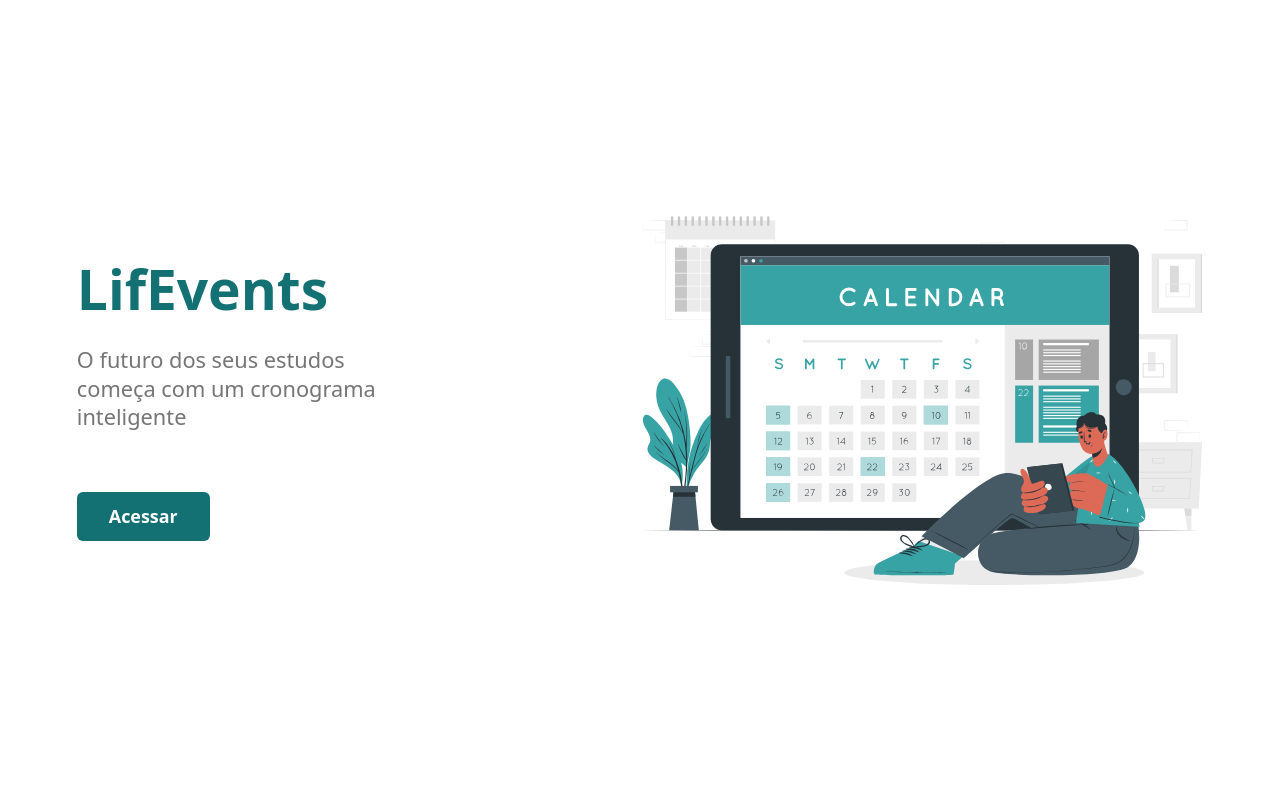
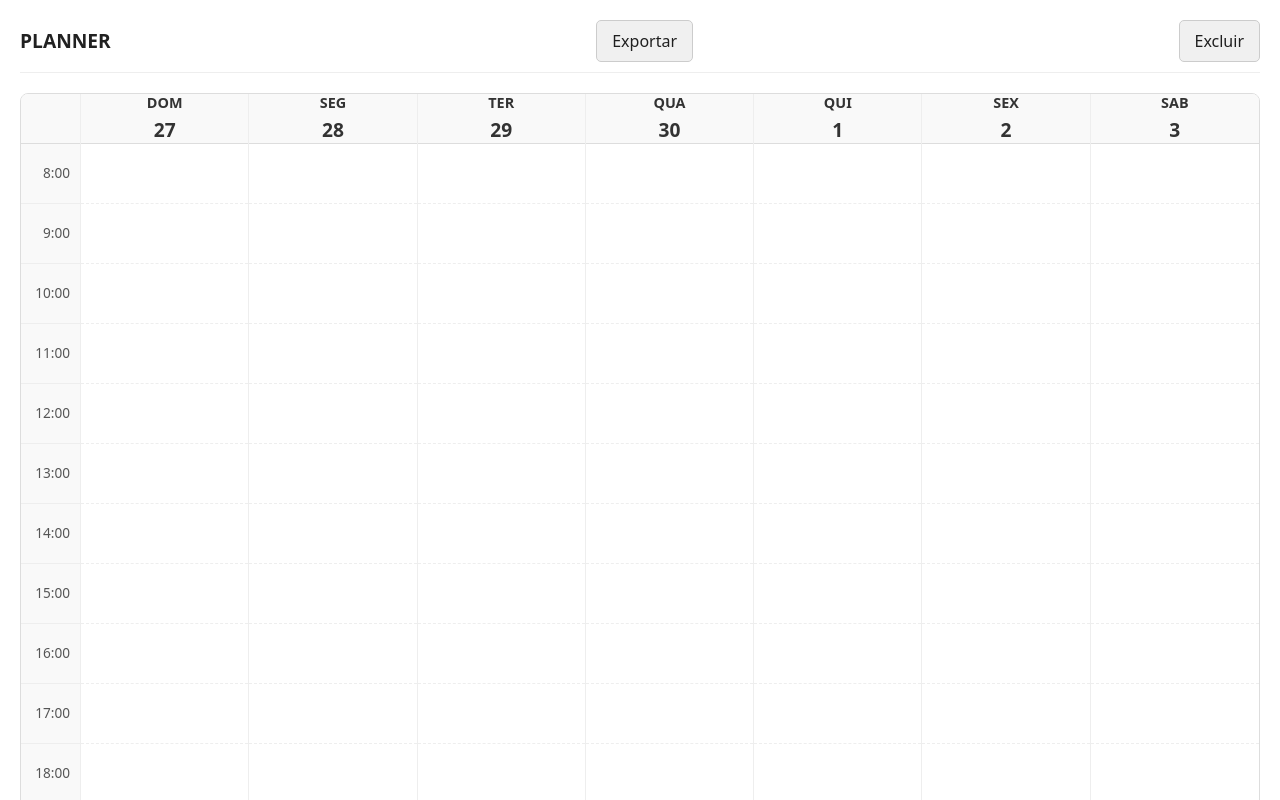
Before and after one commit to isabellaCE/life-events, a Vue app: page /planner in a window 1280 px wide. Before the commit this address led to /. Shown: the top 800 px of the page. Built offline with nearby package versions, Linux system fonts and the light colour scheme.

Commit message:
feat: tela planner

```diff
--- a/router.js
+++ b/router.js
@@ -2,6 +2,7 @@ import { createRouter, createWebHistory } from 'vue-router';
 import telaCapa from './src/telaCapa.vue';
 import selecaoSemana from './src/selecaoSemana.vue';
 import exibicao from './src/exibicao.vue';
+import Planner from './src/Planner.vue';
 
 const routes = [
   {
@@ -26,6 +27,11 @@ const routes = [
     })
   },
   {
+    path: '/planner',
+    name: 'Planner',
+    component: Planner
+  },
+  {
     path: '/:catchAll(.*)',
     redirect: '/'
   }
--- /dev/null
+++ b/src/Planner.vue
@@ -0,0 +1,266 @@
+<template>
+  <div class="planner-container">
+    <div class="planner-header">
+      <span>PLANNER</span>
+      <button>Exportar</button>
+      <button>Excluir</button>
+    </div>
+
+    <!-- <MenuAddTask :show="true"></MenuAddTask> -->
+
+    <div class="calendar-grid">
+      <div class="time-column">
+        <div class="time-header"></div> <div v-for="hour in hours" :key="hour" class="hour-slot">
+          {{ hour }}:00
+        </div>
+      </div>
+
+      <div v-for="day in weekDays" :key="day.date" class="day-column">
+        <div class="day-header">
+          <span class="day-name">{{ day.name }}</span>
+          <span class="day-date">{{ day.date.getDate() }}</span>
+        </div>
+        <div class="day-slots">
+          <div v-for="hour in hours" :key="hour" class="hour-grid-line"></div>
+          <div
+            v-for="event in filteredEvents(day.date)"
+            :key="event.nome + event.data + event.horarioInicio"
+            class="calendar-event"
+            :style="getEventStyle(event)"
+          >
+            <div class="event-name">{{ event.nome }}</div>
+            <div class="event-time">{{ event.horarioInicio }} - {{ event.horarioFim }}</div>
+          </div>
+        </div>
+      </div>
+    </div>
+  </div>
+</template>
+
+<script>
+import MenuAddTask from './MenuAddTask.vue'; // Mantenha se for usar, senão, pode remover
+
+export default {
+  name: 'Planner',
+  components: {
+    MenuAddTask // Mantenha se for usar, senão, pode remover
+  },
+  data() {
+    return {
+      tasks: [], // Array para armazenar as tarefas do localStorage
+      weekDays: [], // Array para armazenar os dias da semana a serem exibidos
+      hours: Array.from({ length: 15 }, (_, i) => i + 8), // Horas de 8 a 17 (10 horas no total, começando da 8)
+      // Ajuste o `length` e o `i + 8` conforme o range de horas que você quer exibir.
+      // Ex: Array.from({ length: 18 }, (_, i) => i) para horas de 0 a 17
+    };
+  },
+  mounted() {
+    // Carrega as tarefas do localStorage quando o componente é montado
+    this.loadTasksFromLocalStorage();
+    // Gera os dias da semana para exibição
+    this.generateWeekDays();
+  },
+  methods: {
+    loadTasksFromLocalStorage() {
+      try {
+        const storedTasks = localStorage.getItem('tasks'); // Supondo que você salve como 'minhasTarefas'
+        if (storedTasks) {
+          this.tasks = JSON.parse(storedTasks);
+          console.log('Tarefas carregadas do Local Storage:', this.tasks);
+        } else {
+          console.log('Nenhuma tarefa encontrada no Local Storage.');
+        }
+      } catch (e) {
+        console.error("Erro ao carregar tarefas do Local Storage:", e);
+        this.tasks = [];
+      }
+    },
+    generateWeekDays() {
+      const today = new Date();
+      // Encontra o domingo da semana atual
+      const sunday = new Date(today);
+      sunday.setDate(today.getDate() - today.getDay()); // today.getDay() retorna 0 para domingo, 1 para segunda, etc.
+
+      this.weekDays = [];
+      for (let i = 0; i < 7; i++) {
+        const day = new Date(sunday);
+        day.setDate(sunday.getDate() + i);
+        this.weekDays.push({
+          name: this.getDayName(day.getDay()),
+          date: day,
+        });
+      }
+    },
+    getDayName(dayIndex) {
+      const names = ['DOM', 'SEG', 'TER', 'QUA', 'QUI', 'SEX', 'SAB'];
+      return names[dayIndex];
+    },
+    filteredEvents(date) {
+      const formattedDate = date.toISOString().split('T')[0]; // Formato YYYY-MM-DD
+      return this.tasks.filter(task => task.data === formattedDate);
+    },
+    getEventStyle(event) {
+      const startHour = parseInt(event.horarioInicio.split(':')[0]);
+      const startMinute = parseInt(event.horarioInicio.split(':')[1]);
+      const endHour = parseInt(event.horarioFim.split(':')[0]);
+      const endMinute = parseInt(event.horarioFim.split(':')[1]);
+
+      // Calcula a posição de início (top) em pixels
+      // Cada hora tem 60px de altura (definido no CSS .hour-slot e .hour-grid-line)
+      // A primeira hora exibida é 8:00 (this.hours[0])
+      const minutesFromStartOfDay = (startHour * 60 + startMinute) - (this.hours[0] * 60);
+      const topPosition = (minutesFromStartOfDay / 60) * 60; // Convertendo minutos para pixels
+
+      // Calcula a duração em minutos
+      const durationMinutes = (endHour * 60 + endMinute) - (startHour * 60 + startMinute);
+      const height = (durationMinutes / 60) * 60; // Convertendo duração em minutos para pixels
+
+      return {
+        top: `${topPosition}px`,
+        height: `${height}px`,
+      };
+    },
+  },
+};
+</script>
+
+<style scoped>
+/* Estilos gerais do container do planner */
+.planner-container {
+  display: flex;
+  flex-direction: column;
+  gap: 20px;
+  width: 100vw;
+  box-sizing: border-box;
+  padding: 20px; /* Adicionado para um melhor espaçamento geral */
+}
+
+.planner-header {
+  display: flex;
+  justify-content: space-between;
+  align-items: center;
+  padding-bottom: 10px;
+  border-bottom: 1px solid #eee;
+}
+
+.planner-header span {
+  font-weight: bold;
+  font-size: 1.2em;
+}
+
+.planner-header button {
+  padding: 8px 15px;
+  margin-left: 10px;
+  border: 1px solid #ccc;
+  border-radius: 5px;
+  background-color: #f0f0f0;
+  cursor: pointer;
+}
+
+/* Estilos da grade do calendário */
+.calendar-grid {
+  display: grid;
+  grid-template-columns: 60px repeat(7, 1fr); /* Coluna de tempo + 7 colunas para os dias */
+  border: 1px solid #ddd;
+  border-radius: 8px;
+  overflow: hidden; /* Garante que os cantos arredondados funcionem */
+  background-color: #fff;
+}
+
+/* Estilos da coluna de horários */
+.time-column {
+  border-right: 1px solid #eee;
+  background-color: #f9f9f9;
+}
+
+.time-header {
+  height: 50px; /* Altura do cabeçalho do dia */
+  border-bottom: 1px solid #ddd;
+}
+
+.hour-slot {
+  height: 60px; /* Altura de cada slot de hora */
+  display: flex;
+  align-items: center;
+  justify-content: flex-end;
+  padding-right: 10px;
+  font-size: 0.85em;
+  color: #555;
+  border-bottom: 1px solid #eee;
+}
+
+/* Estilos das colunas dos dias */
+.day-column {
+  display: flex;
+  flex-direction: column;
+  border-right: 1px solid #eee; /* Linha divisória entre os dias */
+}
+
+.day-column:last-child {
+  border-right: none; /* Remove a borda da última coluna */
+}
+
+.day-header {
+  height: 50px; /* Altura do cabeçalho do dia */
+  display: flex;
+  flex-direction: column;
+  align-items: center;
+  justify-content: center;
+  border-bottom: 1px solid #ddd;
+  background-color: #f9f9f9;
+  font-weight: bold;
+  color: #333;
+}
+
+.day-name {
+  font-size: 0.9em;
+}
+
+.day-date {
+  font-size: 1.2em;
+  margin-top: 2px;
+}
+
+.day-slots {
+  position: relative; /* Para posicionar os eventos absolutamente */
+  flex-grow: 1; /* Ocupa o restante do espaço */
+}
+
+.hour-grid-line {
+  height: 60px; /* Altura de cada slot de hora */
+  border-bottom: 1px dashed #eee; /* Linha de grade para cada hora */
+  box-sizing: border-box; /* Garante que a borda não aumente a altura */
+}
+
+.hour-grid-line:last-child {
+    border-bottom: none; /* Remove a linha da última hora para evitar duplicidade na parte inferior */
+}
+
+/* Estilos dos eventos do calendário */
+.calendar-event {
+  position: absolute;
+  left: 5px; /* Pequeno espaçamento da borda */
+  right: 5px; /* Pequeno espaçamento da borda */
+  background-color: #4CAF50; /* Cor de fundo do evento (verde) */
+  color: white;
+  border-radius: 4px;
+  padding: 5px;
+  overflow: hidden; /* Esconde conteúdo extra se o evento for pequeno */
+  font-size: 0.8em;
+  box-shadow: 0 2px 4px rgba(0, 0, 0, 0.1);
+  z-index: 10; /* Para garantir que o evento fique acima das linhas da grade */
+  box-sizing: border-box; /* Garante que padding e bordas não aumentem o tamanho do elemento */
+}
+
+.event-name {
+  font-weight: bold;
+  white-space: nowrap; /* Evita que o nome do evento quebre em várias linhas */
+  overflow: hidden; /* Esconde texto que ultrapassa o limite */
+  text-overflow: ellipsis; /* Adiciona "..." se o texto for cortado */
+}
+
+.event-time {
+  font-size: 0.75em;
+  margin-top: 2px;
+}
+</style>
```
